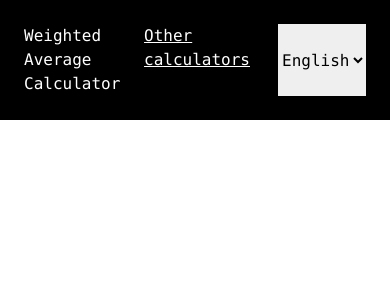
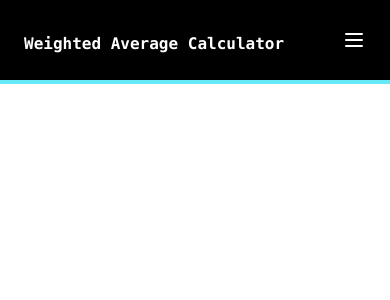
Before and after one commit to arnolcb/wa-calculator, a Vue app in the folder calculator/: page /home in a window 390 px wide. Shown: the top 300 px of the page. Built offline with nearby package versions, Linux system fonts and the light colour scheme.

Commit message:
feat: nav responsive

```diff
--- a/calculator/src/components/Nav.vue
+++ b/calculator/src/components/Nav.vue
@@ -1,27 +1,53 @@
 <template>
-  <header class="flex p-6 font-mono bg-black text-white">
-    <h1> {{ $t("header-title") }} </h1>
-    <nav class="flex ml-auto">
-      <!--
-      <router-link class="ml-2" to="/">Home</router-link>
-      <router-link class="ml-2" to="/about">About</router-link>
-      -->
-      <a class="mr-5 underline hover:text-cyan-300 transition-colors" href="">{{ $t("header-a") }}</a>
-      <select class="ml-2 text-black" @change="changeLocale">
-        <option value="en">English</option>
-        <option value="es">Español</option>
+  <header class="flex flex-col sm:flex-row p-6 font-mono bg-black text-white">
+    <div class="flex items-center justify-between sm:justify-start">
+      <div class="mt-2 font-bold">{{ $t("header-title") }}</div>
+      <button class="sm:hidden text-white" @click="toggleMenu">
+        <svg class="w-6 h-6" viewBox="0 0 24 24" fill="none" xmlns="http://www.w3.org/2000/svg">
+          <path d="M4 6H20M4 12H20M4 18H20" stroke="currentColor" stroke-width="2" stroke-linecap="round" stroke-linejoin="round"/>
+        </svg>
+      </button>
+    </div>
+    <nav :class="{'hidden': !isMenuOpen}" class="flex flex-col sm:flex-row sm:ml-auto mt-2 sm:mt-0">
+      <a class="mt-2 mr-5 underline hover:text-cyan-300 transition-colors" href="">{{ $t("header-a") }}</a>
+      <select class="mt-2 text-black w-auto max-w-min" @change="changeLocale" style="overflow: hidden; text-overflow: ellipsis;">
+        <option value="en">{{ $t("header-en") }}</option>
+        <option value="es">{{ $t("header-es") }}</option>
       </select>
     </nav>
   </header>
+  <div class="flex p-0.5 bg-cyan-300"></div>
 </template>
 
 <script>
-export default{
+export default {
+  data() {
+    return {
+      isMenuOpen: false,
+    };
+  },
   methods: {
+    toggleMenu() {
+      this.isMenuOpen = !this.isMenuOpen;
+    },
     changeLocale(event) {
       const selectedLocale = event.target.value;
       this.$i18n.locale = selectedLocale;
     },
+    handleResize() {
+      if (window.innerWidth >= 640) { // Aquí puedes ajustar el ancho de pantalla a partir del cual se mostrarán automáticamente los elementos de navegación
+        this.isMenuOpen = true;
+      } else {
+        this.isMenuOpen = false;
+      }
+    },
   },
-}
+  mounted() {
+    window.addEventListener('resize', this.handleResize);
+    this.handleResize(); // Para que el estado inicial sea correcto en función del ancho de la pantalla al cargar la página
+  },
+  beforeDestroy() {
+    window.removeEventListener('resize', this.handleResize);
+  },
+};
 </script>
```
